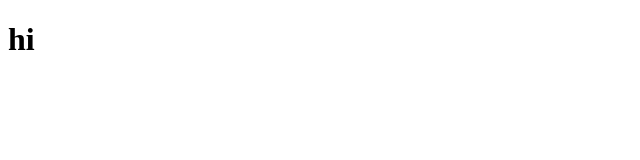
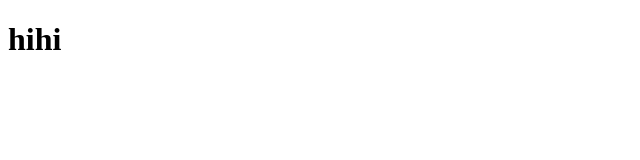
Before and after one commit to SERYEONHA/gitStudy, a plain HTML site: page index.html in a window 1280 px wide. Shown: the full height of the page, 0-640 px from the left. Drawn offline with Linux system fonts and the light colour scheme.

Commit message:
문자 추가

```diff
--- a/index.html
+++ b/index.html
@@ -8,8 +8,7 @@
 </head>
 <body>
     <header>
-        <h1>hi</h1>
-
+        <h1>hihi</h1>
     </header>
 </body>
 </html>
```
